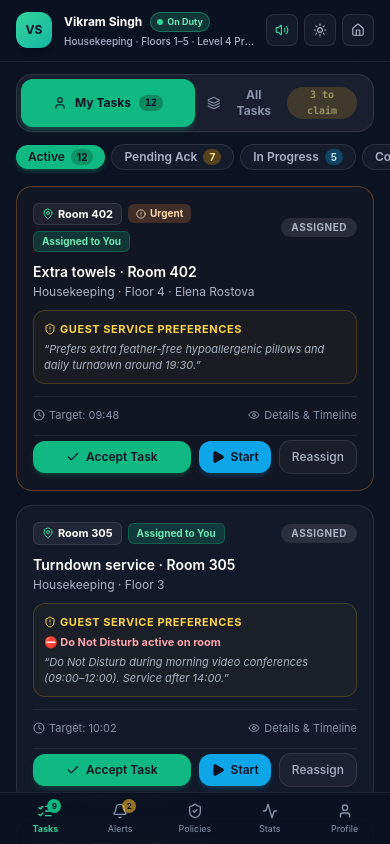
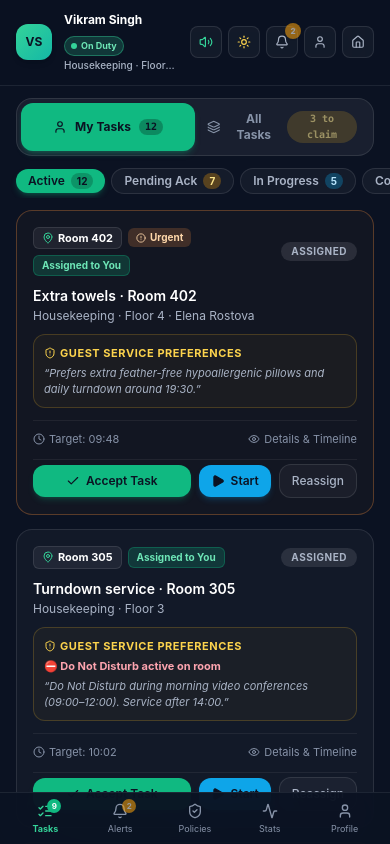
Before and after one commit to chinmaya-behera/hotel-app-main, a Next.js app in the folder public-preview/: page /staff/fulfiller in a window 390 px wide. Built offline with nearby package versions, Linux system fonts and the light colour scheme.

Commit message:
feat(fulfiller): add top-right notification symbol with badge and functional theme change toggle

```diff
--- a/public-preview/src/components/staff/fulfiller/FulfillerApp.tsx
+++ b/public-preview/src/components/staff/fulfiller/FulfillerApp.tsx
@@ -107,11 +107,23 @@ function FulfillerAppContent() {
   const isLight = state.theme === 'light';
 
   return (
-    <div className="fixed inset-0 flex flex-col overflow-hidden bg-gradient-to-b from-[#070e1c] via-[#091322] to-[#040810]">
+    <div
+      className={cn(
+        'fixed inset-0 flex flex-col overflow-hidden transition-colors duration-300',
+        isLight
+          ? 'bg-slate-200/90'
+          : 'bg-gradient-to-b from-[#070e1c] via-[#091322] to-[#040810]',
+      )}
+    >
       {/* Fluid Responsive Container: Mobile full-bleed, Tablet max-w-4xl, Desktop max-w-7xl */}
       <div
         id="fulfiller-phone-shell"
-        className="relative flex flex-col w-full h-full max-w-7xl mx-auto bg-ink-950 overflow-hidden text-white sm:border-x sm:border-white/[0.08] sm:shadow-[0_25px_80px_-15px_rgba(0,0,0,0.8)]"
+        className={cn(
+          'relative flex flex-col w-full h-full max-w-7xl mx-auto overflow-hidden transition-colors duration-300 sm:border-x',
+          isLight
+            ? 'bg-ink-950 text-white sm:border-slate-300/80 sm:shadow-[0_20px_60px_-15px_rgba(0,0,0,0.12)]'
+            : 'bg-ink-950 text-white sm:border-white/[0.08] sm:shadow-[0_25px_80px_-15px_rgba(0,0,0,0.8)]',
+        )}
       >
         {/* In-App Toast Notification Banner */}
         {toasts && toasts.length > 0 && (
@@ -134,34 +146,63 @@ function FulfillerAppContent() {
         )}
 
         {/* Responsive Header Bar: Mobile, Tablet & Desktop */}
-        <header className="shrink-0 border-b border-white/[0.08] bg-ink-950/90 backdrop-blur-xl px-4 sm:px-6 lg:px-8 pt-3 pb-3 sm:py-4 z-40">
+        <header
+          className={cn(
+            'shrink-0 border-b px-4 sm:px-6 lg:px-8 pt-3 pb-3 sm:py-4 z-40 transition-colors duration-300',
+            isLight
+              ? 'border-slate-300/70 bg-white/95 backdrop-blur-xl text-slate-900 shadow-xs'
+              : 'border-white/[0.08] bg-ink-950/90 text-white backdrop-blur-xl',
+          )}
+        >
           <div className="flex items-center justify-between gap-3">
             {/* Identity */}
             <div className="flex items-center gap-3 min-w-0">
+              <button
+                type="button"
+                onClick={() => setActiveTab('profile')}
+                className="grid h-9 w-9 sm:h-10 sm:w-10 place-items-center rounded-xl sm:rounded-2xl bg-gradient-to-br text-xs sm:text-sm font-bold shadow-md shrink-0 text-ink-950 transition-transform hover:scale-105 focus:outline-none focus:ring-2 focus:ring-amber-400/40 cursor-pointer"
+                title="View Fulfiller Profile"
+              >
                 <div
                   className={cn(
-                  'grid h-9 w-9 sm:h-10 sm:w-10 place-items-center rounded-xl sm:rounded-2xl bg-gradient-to-br text-xs sm:text-sm font-bold shadow-md shrink-0 text-ink-950',
+                    'w-full h-full rounded-xl sm:rounded-2xl flex items-center justify-center bg-gradient-to-br text-ink-950',
                     profile.colorGradient,
                   )}
                 >
                   {profile.avatarInitials}
                 </div>
+              </button>
               <div className="min-w-0">
                 <div className="flex items-center gap-2 flex-wrap">
-                  <h1 className="text-xs sm:text-sm md:text-base font-bold text-white truncate max-w-[140px] sm:max-w-xs">
+                  <button
+                    type="button"
+                    onClick={() => setActiveTab('profile')}
+                    className="text-left focus:outline-none"
+                    title="View Fulfiller Profile"
+                  >
+                    <h1
+                      className={cn(
+                        'text-xs sm:text-sm md:text-base font-bold truncate max-w-[140px] sm:max-w-xs transition-colors hover:underline',
+                        isLight ? 'text-slate-900' : 'text-white',
+                      )}
+                    >
                       {profile.employeeName}
                     </h1>
+                  </button>
 
                   <button
                     type="button"
-                    onClick={() => setFulfillerAvailability(currentAvail === 'break' ? 'on_duty' : 'break')}
+                    onClick={(e) => {
+                      e.stopPropagation();
+                      setFulfillerAvailability(currentAvail === 'break' ? 'on_duty' : 'break');
+                    }}
                     className={cn(
                       'flex items-center gap-1 px-1.5 sm:px-2 py-0.5 rounded-full text-[9px] sm:text-[10px] font-bold border transition-colors',
                       currentAvail === 'break'
-                        ? 'bg-amber-400/20 text-amber-300 border-amber-400/40 hover:bg-amber-400/30'
+                        ? 'bg-amber-400/20 text-amber-600 dark:text-amber-300 border-amber-400/40 hover:bg-amber-400/30'
                         : currentAvail === 'off_duty'
-                          ? 'bg-rose-400/20 text-rose-300 border-rose-400/40 hover:bg-rose-400/30'
-                          : 'bg-emerald-400/20 text-emerald-300 border-emerald-400/40 hover:bg-emerald-400/30',
+                          ? 'bg-rose-400/20 text-rose-600 dark:text-rose-300 border-rose-400/40 hover:bg-rose-400/30'
+                          : 'bg-emerald-400/20 text-emerald-600 dark:text-emerald-300 border-emerald-400/40 hover:bg-emerald-400/30',
                     )}
                     title="Click to toggle On Duty / On Break"
                   >
@@ -180,44 +221,109 @@ function FulfillerAppContent() {
                     </span>
                   </button>
                 </div>
-                <p className="text-[10px] sm:text-xs text-mist-300 truncate font-medium mt-0.5">
+                <p
+                  className={cn(
+                    'text-[10px] sm:text-xs truncate font-medium mt-0.5',
+                    isLight ? 'text-slate-500' : 'text-mist-300',
+                  )}
+                >
                   {profile.departmentName} · {profile.zone}
                 </p>
               </div>
             </div>
 
-            {/* Quick Header Actions */}
+            {/* Quick Header Actions: Sound, Theme, Notification Symbol, Profile, Exit */}
             <div className="flex items-center gap-1.5 shrink-0">
-              {/* Sound Toggle */}
+              {/* Sound / Chime Toggle */}
               <button
                 type="button"
                 onClick={() => setSoundEnabled(!isSoundOn)}
-                className="grid h-8 w-8 place-items-center rounded-lg border border-white/10 bg-white/[0.04] text-mist-300 hover:text-white transition-colors"
+                className={cn(
+                  'grid h-8 w-8 place-items-center rounded-lg border transition-colors',
+                  isLight
+                    ? 'border-slate-200 bg-slate-100/90 text-slate-600 hover:text-slate-900 hover:bg-slate-200'
+                    : 'border-white/10 bg-white/[0.04] text-mist-300 hover:text-white',
+                )}
                 title={isSoundOn ? 'Mute task chime' : 'Enable task chime'}
                 aria-label="Toggle task chime"
               >
                 {isSoundOn ? (
-                  <Volume2 className="h-3.5 w-3.5 text-emerald-400" />
+                  <Volume2 className="h-3.5 w-3.5 text-emerald-500 dark:text-emerald-400" />
                 ) : (
                   <VolumeX className="h-3.5 w-3.5 text-mist-500" />
                 )}
               </button>
 
-              {/* Theme Toggle */}
+              {/* Theme Change Toggle */}
               <button
                 type="button"
                 onClick={() => setTheme(isLight ? 'dark' : 'light')}
-                className="grid h-8 w-8 place-items-center rounded-lg border border-white/10 bg-white/[0.04] text-mist-300 hover:text-white transition-colors"
-                title={isLight ? 'Dark mode' : 'Light mode'}
+                className={cn(
+                  'grid h-8 w-8 place-items-center rounded-lg border transition-colors',
+                  isLight
+                    ? 'border-amber-400/40 bg-amber-50 text-amber-600 hover:bg-amber-100'
+                    : 'border-white/10 bg-white/[0.04] text-mist-300 hover:text-white',
+                )}
+                title={isLight ? 'Switch to Dark Mode' : 'Switch to Light Mode'}
                 aria-label="Toggle theme"
               >
-                {isLight ? <Moon className="h-3.5 w-3.5" /> : <Sun className="h-3.5 w-3.5" />}
+                {isLight ? <Moon className="h-3.5 w-3.5" /> : <Sun className="h-3.5 w-3.5 text-amber-300" />}
+              </button>
+
+              {/* Notification Symbol Button */}
+              <button
+                type="button"
+                onClick={() => setActiveTab('notifications')}
+                className={cn(
+                  'relative grid h-8 w-8 place-items-center rounded-lg border transition-colors',
+                  activeTab === 'notifications'
+                    ? isLight
+                      ? 'border-amber-500/50 bg-amber-100/90 text-amber-700 ring-2 ring-amber-400/20'
+                      : 'border-amber-400/50 bg-amber-400/20 text-amber-300 ring-2 ring-amber-400/20'
+                    : isLight
+                      ? 'border-slate-200 bg-slate-100/90 text-slate-600 hover:text-slate-900 hover:bg-slate-200'
+                      : 'border-white/10 bg-white/[0.04] text-mist-300 hover:text-white',
+                )}
+                title={unreadNotifCount > 0 ? `${unreadNotifCount} unread notifications` : 'Notifications & Alerts'}
+                aria-label="View notifications"
+              >
+                <Bell className="h-3.5 w-3.5" />
+                {unreadNotifCount > 0 && (
+                  <span className="absolute -top-1 -right-1 flex h-4 min-w-[16px] items-center justify-center rounded-full bg-amber-500 px-1 text-[8px] font-extrabold text-white shadow-sm animate-pulse">
+                    {unreadNotifCount}
+                  </span>
+                )}
+              </button>
+
+              {/* Profile Shortcut Button ("side of the profile") */}
+              <button
+                type="button"
+                onClick={() => setActiveTab('profile')}
+                className={cn(
+                  'relative grid h-8 w-8 place-items-center rounded-lg border transition-colors',
+                  activeTab === 'profile'
+                    ? isLight
+                      ? 'border-emerald-500/50 bg-emerald-100/90 text-emerald-700 ring-2 ring-emerald-400/20'
+                      : 'border-emerald-400/50 bg-emerald-400/20 text-emerald-300 ring-2 ring-emerald-400/20'
+                    : isLight
+                      ? 'border-slate-200 bg-slate-100/90 text-slate-600 hover:text-slate-900 hover:bg-slate-200'
+                      : 'border-white/10 bg-white/[0.04] text-mist-300 hover:text-white',
+                )}
+                title={`Profile (${profile.employeeName})`}
+                aria-label="View profile"
+              >
+                <User className="h-3.5 w-3.5" />
               </button>
 
               {/* Exit to Portals / Public */}
               <Link
                 href="/login"
-                className="grid h-8 w-8 place-items-center rounded-lg border border-white/10 bg-white/[0.04] text-mist-300 hover:text-white transition-colors"
+                className={cn(
+                  'grid h-8 w-8 place-items-center rounded-lg border transition-colors',
+                  isLight
+                    ? 'border-slate-200 bg-slate-100/90 text-slate-600 hover:text-slate-900 hover:bg-slate-200'
+                    : 'border-white/10 bg-white/[0.04] text-mist-300 hover:text-white',
+                )}
                 title="Exit to staff login"
                 aria-label="Exit to staff login"
               >
@@ -241,7 +347,12 @@ function FulfillerAppContent() {
         {/* Bottom Navigation Bar: Mobile, Tablet & Desktop responsive centering */}
         <nav
           aria-label="Fulfiller app navigation"
-          className="absolute inset-x-0 bottom-0 z-40 border-t border-white/[0.08] bg-ink-950/95 backdrop-blur-2xl pb-safe"
+          className={cn(
+            'absolute inset-x-0 bottom-0 z-40 border-t pb-safe transition-colors duration-300 backdrop-blur-2xl',
+            isLight
+              ? 'border-slate-300/70 bg-white/95 text-slate-700 shadow-[0_-4px_25px_rgba(0,0,0,0.06)]'
+              : 'border-white/[0.08] bg-ink-950/95 text-white',
+          )}
         >
           <div className="grid grid-cols-5 items-center px-2 py-1.5 max-w-md sm:max-w-xl md:max-w-2xl mx-auto">
             {/* My Tasks */}
@@ -250,13 +361,19 @@ function FulfillerAppContent() {
               onClick={() => setActiveTab('tasks')}
               className={cn(
                 'relative flex flex-col items-center gap-1 py-1 text-center transition-colors',
-                activeTab === 'tasks' ? 'text-emerald-400 font-bold' : 'text-mist-400 hover:text-mist-200',
+                activeTab === 'tasks'
+                  ? isLight
+                    ? 'text-emerald-600 font-bold'
+                    : 'text-emerald-400 font-bold'
+                  : isLight
+                    ? 'text-slate-500 hover:text-slate-800'
+                    : 'text-mist-400 hover:text-mist-200',
               )}
             >
               <span className="relative">
                 <ListChecks className="h-4 w-4" />
                 {activeTaskCount > 0 && (
-                  <span className="absolute -top-1 -right-2 flex h-3.5 min-w-[14px] items-center justify-center rounded-full bg-emerald-500 px-0.5 text-[8px] font-bold text-ink-950">
+                  <span className="absolute -top-1 -right-2 flex h-3.5 min-w-[14px] items-center justify-center rounded-full bg-emerald-500 px-0.5 text-[8px] font-bold text-white">
                     {activeTaskCount}
                   </span>
                 )}
@@ -270,13 +387,19 @@ function FulfillerAppContent() {
               onClick={() => setActiveTab('notifications')}
               className={cn(
                 'relative flex flex-col items-center gap-1 py-1 text-center transition-colors',
-                activeTab === 'notifications' ? 'text-emerald-400 font-bold' : 'text-mist-400 hover:text-mist-200',
+                activeTab === 'notifications'
+                  ? isLight
+                    ? 'text-emerald-600 font-bold'
+                    : 'text-emerald-400 font-bold'
+                  : isLight
+                    ? 'text-slate-500 hover:text-slate-800'
+                    : 'text-mist-400 hover:text-mist-200',
               )}
             >
               <span className="relative">
                 <Bell className="h-4 w-4" />
                 {unreadNotifCount > 0 && (
-                  <span className="absolute -top-1 -right-2 flex h-3.5 min-w-[14px] items-center justify-center rounded-full bg-amber-400 px-0.5 text-[8px] font-bold text-ink-950 animate-pulse">
+                  <span className="absolute -top-1 -right-2 flex h-3.5 min-w-[14px] items-center justify-center rounded-full bg-amber-500 px-0.5 text-[8px] font-bold text-white animate-pulse">
                     {unreadNotifCount}
                   </span>
                 )}
@@ -290,7 +413,13 @@ function FulfillerAppContent() {
               onClick={() => setActiveTab('policies')}
               className={cn(
                 'relative flex flex-col items-center gap-1 py-1 text-center transition-colors',
-                activeTab === 'policies' ? 'text-emerald-400 font-bold' : 'text-mist-400 hover:text-mist-200',
+                activeTab === 'policies'
+                  ? isLight
+                    ? 'text-emerald-600 font-bold'
+                    : 'text-emerald-400 font-bold'
+                  : isLight
+                    ? 'text-slate-500 hover:text-slate-800'
+                    : 'text-mist-400 hover:text-mist-200',
               )}
             >
               <ShieldCheck className="h-4 w-4" />
@@ -303,7 +432,13 @@ function FulfillerAppContent() {
               onClick={() => setActiveTab('performance')}
               className={cn(
                 'relative flex flex-col items-center gap-1 py-1 text-center transition-colors',
-                activeTab === 'performance' ? 'text-emerald-400 font-bold' : 'text-mist-400 hover:text-mist-200',
+                activeTab === 'performance'
+                  ? isLight
+                    ? 'text-emerald-600 font-bold'
+                    : 'text-emerald-400 font-bold'
+                  : isLight
+                    ? 'text-slate-500 hover:text-slate-800'
+                    : 'text-mist-400 hover:text-mist-200',
               )}
             >
               <Activity className="h-4 w-4" />
@@ -316,7 +451,13 @@ function FulfillerAppContent() {
               onClick={() => setActiveTab('profile')}
               className={cn(
                 'relative flex flex-col items-center gap-1 py-1 text-center transition-colors',
-                activeTab === 'profile' ? 'text-emerald-400 font-bold' : 'text-mist-400 hover:text-mist-200',
+                activeTab === 'profile'
+                  ? isLight
+                    ? 'text-emerald-600 font-bold'
+                    : 'text-emerald-400 font-bold'
+                  : isLight
+                    ? 'text-slate-500 hover:text-slate-800'
+                    : 'text-mist-400 hover:text-mist-200',
               )}
             >
               <User className="h-4 w-4" />
```
Lines whose indentation alone changed are shown as unchanged.
